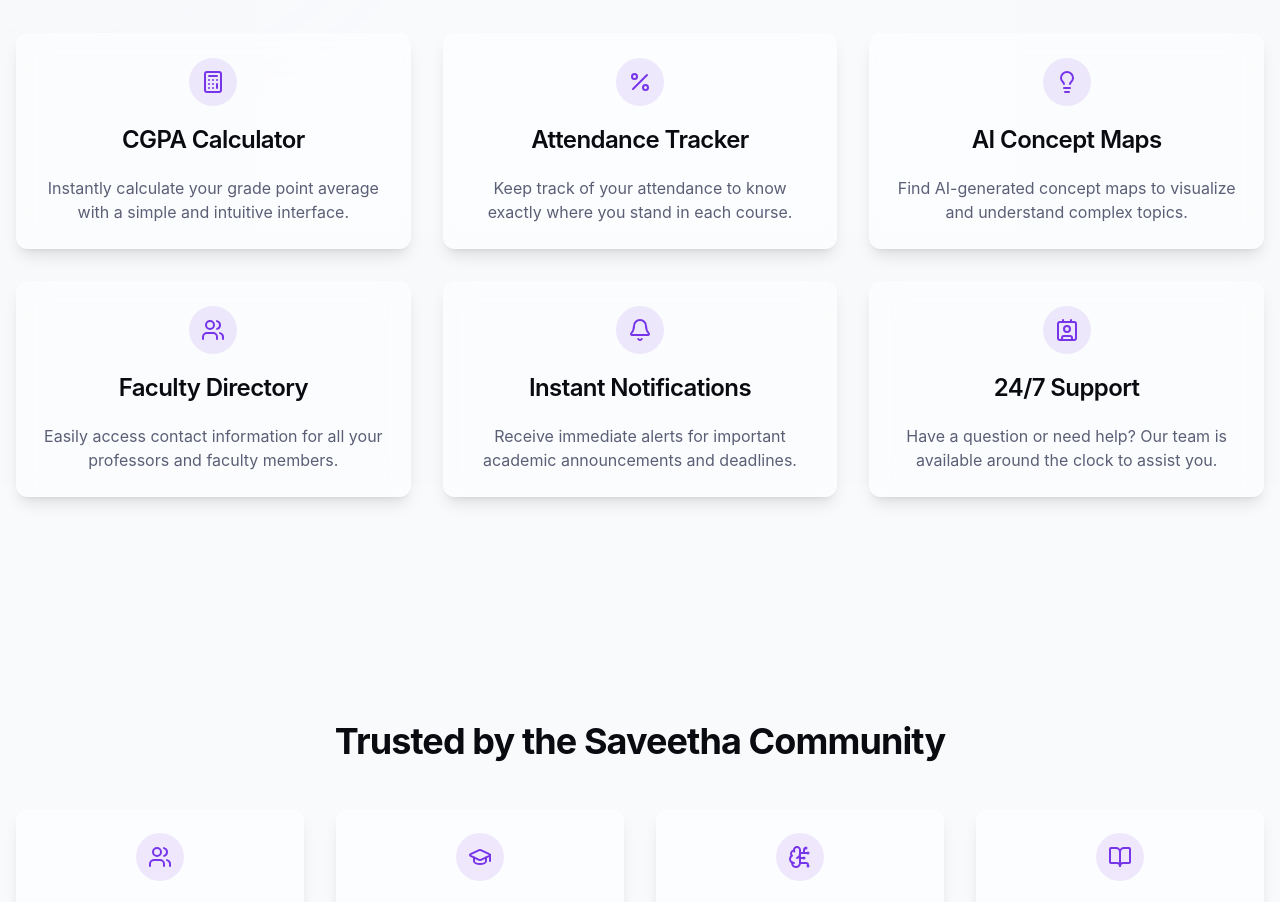
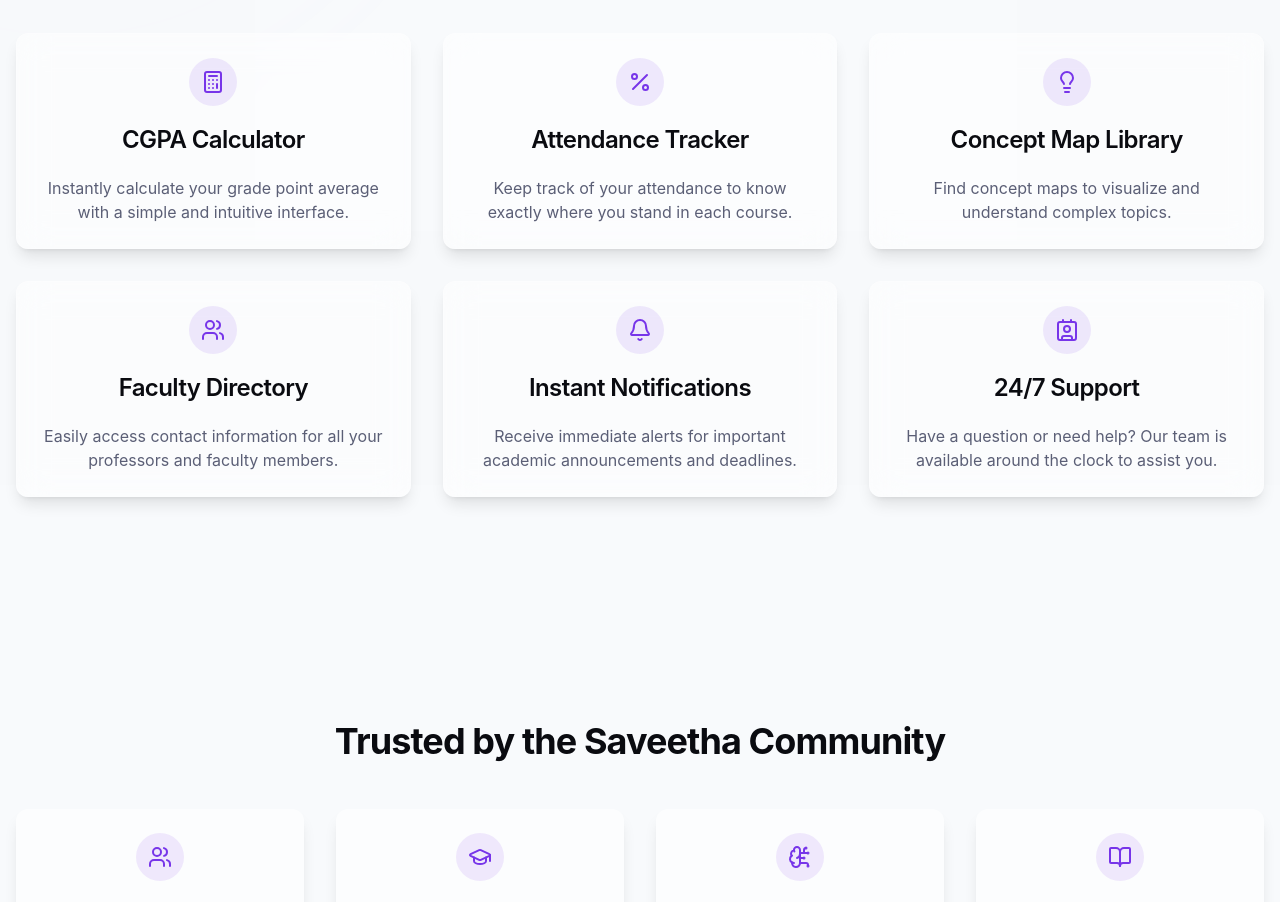
Before and after one commit to ComradeMohan/saveetha-companion, a Next.js app: page / in a window 1280 px wide. Shown: the part 1040-1942 px from the top of the page. Built offline with nearby package versions, Linux system fonts and the light colour scheme; no server answers.

Commit message:
Oops! It seems this page has gone rogue. Not even our AI concept map cou

```diff
--- a/src/app/not-found.tsx
+++ b/src/app/not-found.tsx
@@ -14,7 +14,7 @@
           404 - Page Lost
         </h1>
         <p className="mt-4 text-lg text-muted-foreground">
-          Oops! It seems this page has gone rogue. Not even our AI concept map could track it down. Let's get you back to familiar territory.
+          Oops! It seems this page has gone rogue. Not even our AI could track it down. Let's get you back to familiar territory.
         </p>
         <Button asChild size="lg" className="mt-8">
           <Link href="/">
--- a/src/components/features.tsx
+++ b/src/components/features.tsx
@@ -15,8 +15,8 @@
   },
   {
     icon: Lightbulb,
-    title: 'AI Concept Maps',
-    description: 'Find AI-generated concept maps to visualize and understand complex topics.',
+    title: 'Concept Map Library',
+    description: 'Find concept maps to visualize and understand complex topics.',
   },
   {
     icon: Users,
```
